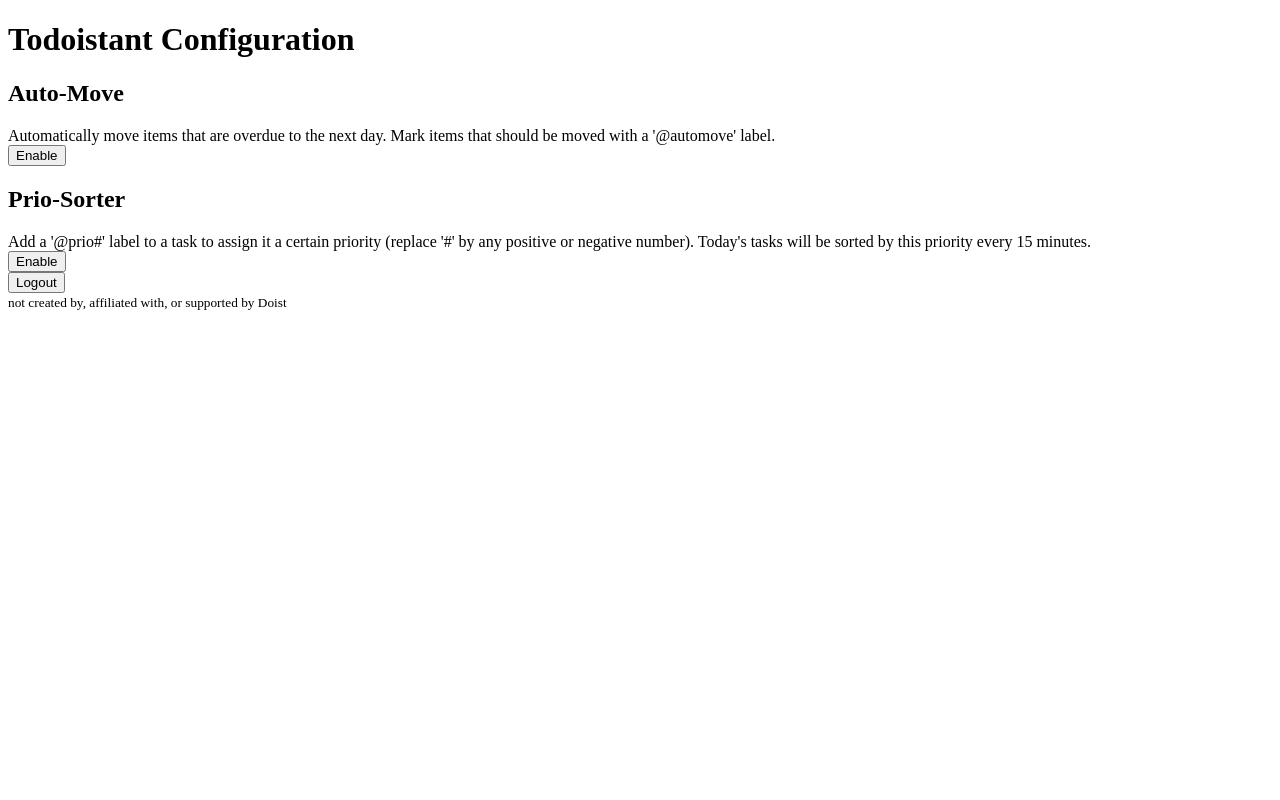
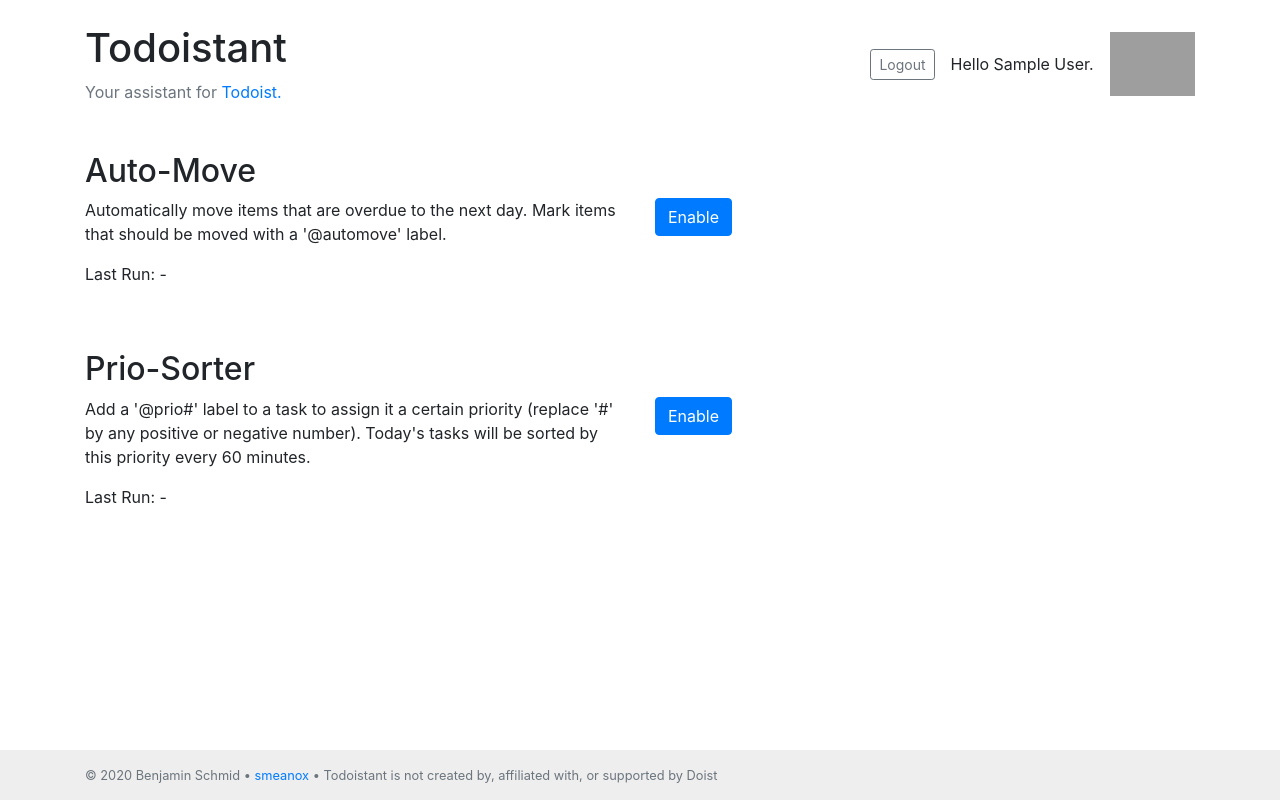
Before and after one commit to SmBe19/Todoistant, a Flask app: template src/frontend/templates/config.html in a window 1280 px wide. Run offline with Flask 2, Linux system fonts and the light colour scheme; the template is opened without the code that fills it, so the values that code supplies are empty; the visitor is signed in with stand-in values (Sample User, id 1); parts of the project's set-up code (start-up, migrations or seed data) failed here and were passed over; some libraries are stand-ins or nearby versions; grey boxes are pictures that could not be loaded.

Commit message:
style frontend

```diff
--- a/src/frontend/frontend.py
+++ b/src/frontend/frontend.py
@@ -3,6 +3,7 @@
 import base64
 import os
 import sys
+import datetime
 
 import dotenv
 import requests
@@ -27,7 +28,19 @@
 def format_datetime(value, format='%d.%m.%Y %H:%M:%S'):
 	if not value:
 		return '-'
-	return value.strftime(format)
+	timezone = datetime.timezone(
+		datetime.timedelta(
+			hours=session['timezone']['hours'],
+			minutes=session['timezone']['minutes']
+		),
+		session['timezone']['timezone']
+	)
+	return value.replace(tzinfo=datetime.timezone.utc).astimezone(timezone).strftime(format)
+
+
+@app.context_processor
+def inject_now():
+	return {'now': datetime.datetime.utcnow()}
 
 
 @app.route('/')
@@ -108,8 +121,8 @@
 		'token': token,
 		'sync_token': '*',
 		'resource_types': '["user"]',
-	}).json()
-	userid = userinfo['user']['id']
+	}).json()['user']
+	userid = userinfo['id']
 	with Client() as client:
 		if not client.account_exists(userid):
 			return fail('Account is not known. Ask the admin to add your userid: ' + str(userid))
@@ -117,6 +130,9 @@
 		if res != 'ok':
 			return fail('Setting token failed: ' + res)
 	session['userid'] = userid
+	session['full_name'] = userinfo['full_name']
+	session['avatar'] = userinfo['avatar_big']
+	session['timezone'] = userinfo['tz_info']
 	return redirect(url_for('config'))
 
 
--- a/src/frontend/static/style.css
+++ b/src/frontend/static/style.css
@@ -0,0 +1,17 @@
+html {
+    position: relative;
+    min-height: 100%;
+}
+
+body {
+    margin-bottom: 3em;
+}
+
+.footer {
+    position: absolute;
+    bottom: 0;
+    width: 100%;
+    height: 3.1em;
+    line-height: 3em;
+    background: #eeeeee;
+}
--- a/src/frontend/templates/base.html
+++ b/src/frontend/templates/base.html
@@ -5,22 +5,25 @@
     <meta name="viewport" content="width=device-width,initial-scale=1">
     <title>{% block title %}{% endblock %} - Todoistant</title>
     <link rel="stylesheet" href="{{ url_for('static', filename='style.css') }}">
+    <link rel="stylesheet" href="https://stackpath.bootstrapcdn.com/bootstrap/4.4.1/css/bootstrap.min.css" integrity="sha384-Vkoo8x4CGsO3+Hhxv8T/Q5PaXtkKtu6ug5TOeNV6gBiFeWPGFN9MuhOf23Q9Ifjh" crossorigin="anonymous">
 </head>
 <body>
+<div class="container mt-4">
     {% with messages = get_flashed_messages() %}
     {% if messages %}
-<div id="messages">
+    <div>
         {% for message in messages %}
-    <div class="message">{{ message }}</div>
+        <div class="alert alert-danger my-4">{{ message }}</div>
         {% endfor %}
     </div>
     {% endif %}
     {% endwith %}
-<div id="content_root">
     {% block content %}{% endblock %}
 </div>
-<div id="footer">
-    <small>not created by, affiliated with, or supported by Doist</small>
+<footer class="footer">
+    <div class="container">
+        <small class="text-muted">© {{ now.year }} Benjamin Schmid • <a href="https://smeanox.com">smeanox</a> • Todoistant is not created by, affiliated with, or supported by Doist</small>
     </div>
+</footer>
 </body>
 </html>
--- a/src/frontend/templates/config.html
+++ b/src/frontend/templates/config.html
@@ -1,50 +1,54 @@
 {% extends "base.html" %}
 {% block title %}Config{% endblock %}
 {% block content %}
-<h1>Todoistant Configuration</h1>
-<h2>Auto-Move</h2>
-<div>Automatically move items that are overdue to the next day. Mark items that should be moved with a '@automove' label.</div>
+<div class="d-md-flex align-items-center justify-content-between">
     <div>
-    {% if not config.automover or not config.automover.enabled %}
+        <h1>Todoistant</h1>
+        <div class="text-muted">Your assistant for <a href="https://todoist.com">Todoist.</a></div>
+    </div>
+    <div class="d-flex align-items-center">
+        <form action="{{ url_for('logout') }}" method="post">
+            <button class="btn btn-sm btn-outline-secondary" type="submit">Logout</button>
+        </form>
+        <div class="ml-3">
+            Hello {{ session.full_name }}.
+        </div>
+        <div class="ml-3">
+            <img style="height: 4em" src="{{ session.avatar }}" alt="avatar"/>
+        </div>
+    </div>
+</div>
+{% macro enable_disable(assistant) -%}
+{% set enabled = config[assistant] and config[assistant].enabled %}
 <div>
-        <form action="{{ url_for('update_config', assistant='automover') }}" method="post">
-            <input type="hidden" name="enabled" value="true"/>
-            <button type="submit">Enable</button>
+    <form action="{{ url_for('update_config', assistant=assistant) }}" method="post">
+        <input type="hidden" name="enabled" value="{{ 'false' if enabled else 'true' }}"/>
+        <button class="btn {{ 'btn-warning' if enabled else 'btn-primary' }}" type="submit">{{ 'Disable' if enabled else 'Enable' }}</button>
     </form>
 </div>
-    {% else %}
+{%- endmacro %}
+<div class="my-5">
+    <h2>Auto-Move</h2>
+    <div class="row">
+        <div class="col-md-6 mb-3">
+            <div class="mb-3">Automatically move items that are overdue to the next day. Mark items that should be moved with a '@automove' label.</div>
             <div>Last Run: {{ config.automover.last_run|format_datetime }}</div>
-    <div>
-        <form action="{{ url_for('update_config', assistant='automover') }}" method="post">
-            <input type="hidden" name="enabled" value="false"/>
-            <button type="submit">Disable</button>
-        </form>
         </div>
-    {% endif %}
+        <div class="col-md-6">
+            {{ enable_disable('automover') }}
         </div>
+    </div>
+</div>
+<div class="my-5">
     <h2>Prio-Sorter</h2>
-<div>Add a '@prio#' label to a task to assign it a certain priority (replace '#' by any positive or negative number). Today's tasks will be sorted by this priority every 15 minutes.</div>
-<div>
-    {% if not config.priosorter or not config.priosorter.enabled %}
-    <div>
-        <form action="{{ url_for('update_config', assistant='priosorter') }}" method="post">
-            <input type="hidden" name="enabled" value="true"/>
-            <button type="submit">Enable</button>
-        </form>
+    <div class="row">
+        <div class="col-md-6 mb-3">
+            <div class="mb-3">Add a '@prio#' label to a task to assign it a certain priority (replace '#' by any positive or negative number). Today's tasks will be sorted by this priority every 60 minutes.</div>
+            <div>Last Run: {{ config.priosorter.last_run|format_datetime }}</div>
         </div>
-    {% else %}
-    <div>Last Run: {{ config.priosorter.last_run|format_datetime }}</div>
-    <div>
-        <form action="{{ url_for('update_config', assistant='priosorter') }}" method="post">
-            <input type="hidden" name="enabled" value="false"/>
-            <button type="submit">Disable</button>
-        </form>
+        <div class="col-md-6">
+            {{ enable_disable('priosorter') }}
         </div>
-    {% endif %}
     </div>
-<div>
-    <form action="{{ url_for('logout') }}" method="post">
-        <button type="submit">Logout</button>
-    </form>
 </div>
 {% endblock %}
```
Also changed, not shown: src/frontend/templates/index.html (+9 -6 lines). Lines whose indentation alone changed are shown as unchanged.
